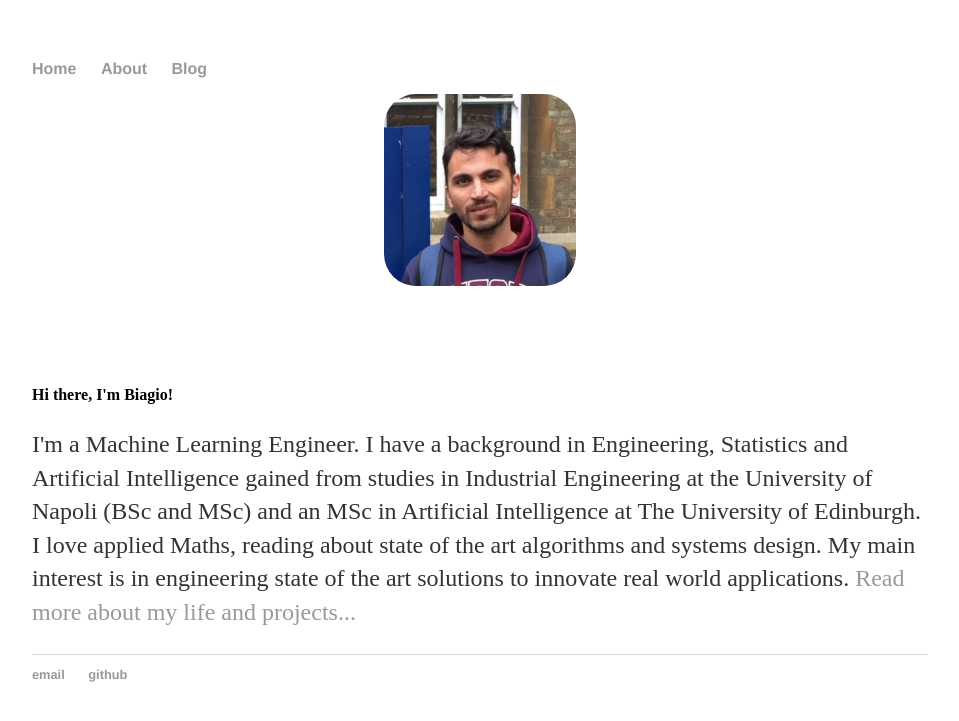
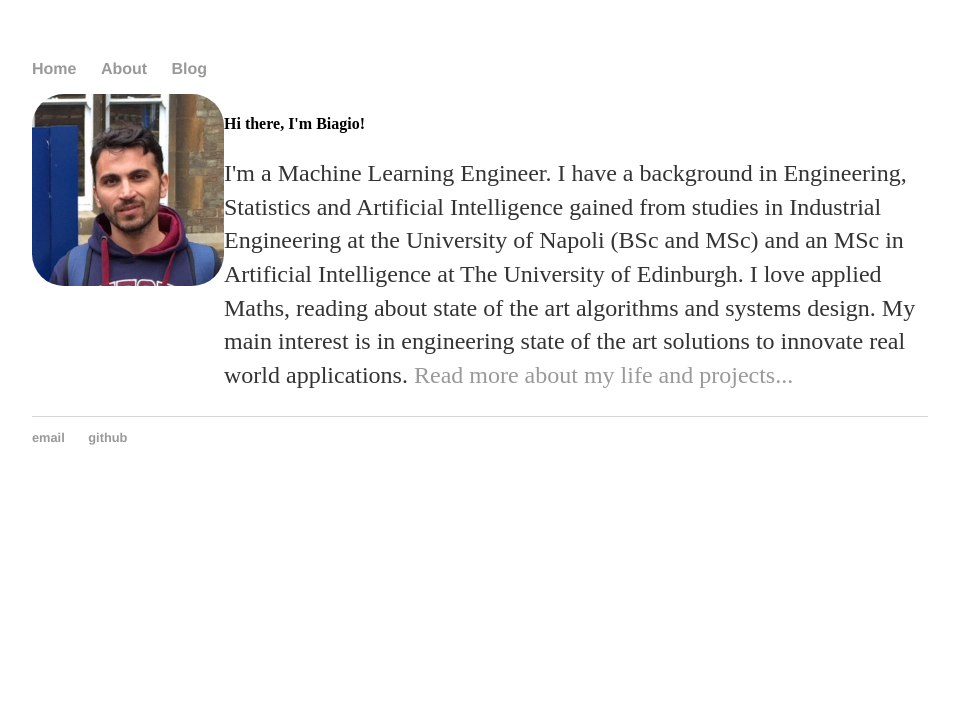
Before and after one commit to BiagioAntonelli/BiagioAntonelli.github.io, a Jekyll site: the page built from index.html, in a window 1280 px wide. Shown: the top 721 px of the page, without its empty margins (160-1119 px from the left). Built offline with Jekyll 4.4.1, drawn with Linux system fonts in a browser that asks for light colours.

Commit message:
update about page

```diff
--- a/css/main.css
+++ b/css/main.css
@@ -3,15 +3,14 @@ body {
     width: 70%;
 }
 
-.blurb img {
-    align: left;
+#title img {
     display: block;
     margin: 0 auto;
     width: 12em;
     height: 12em;
     border-radius: 2em;
     margin-bottom: 100px;
-  }
+}
 
 nav ul, footer ul {
     font-family:'Helvetica', 'Arial', 'Sans-Serif';
--- a/index.html
+++ b/index.html
@@ -3,7 +3,9 @@ layout: default
 title: Biagio Antonelli
 ---
 <div class="blurb">
-	<img src="me.jpeg">
+	<div id="title">
+		<img align="left" src="me.jpeg">
+	</div>
 	<h4>Hi there, I'm Biagio!</h4>
 	<p>I'm a Machine Learning Engineer. I have a background in Engineering, Statistics and Artificial Intelligence
 		gained from studies in Industrial Engineering at the University of Napoli (BSc and MSc) and an MSc in Artificial Intelligence at The University of Edinburgh.
```
